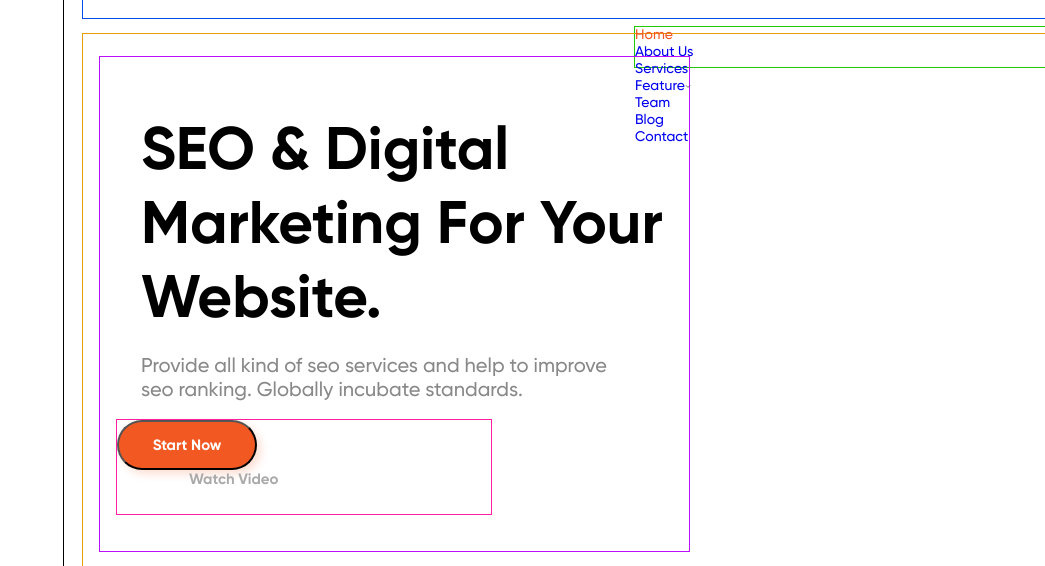
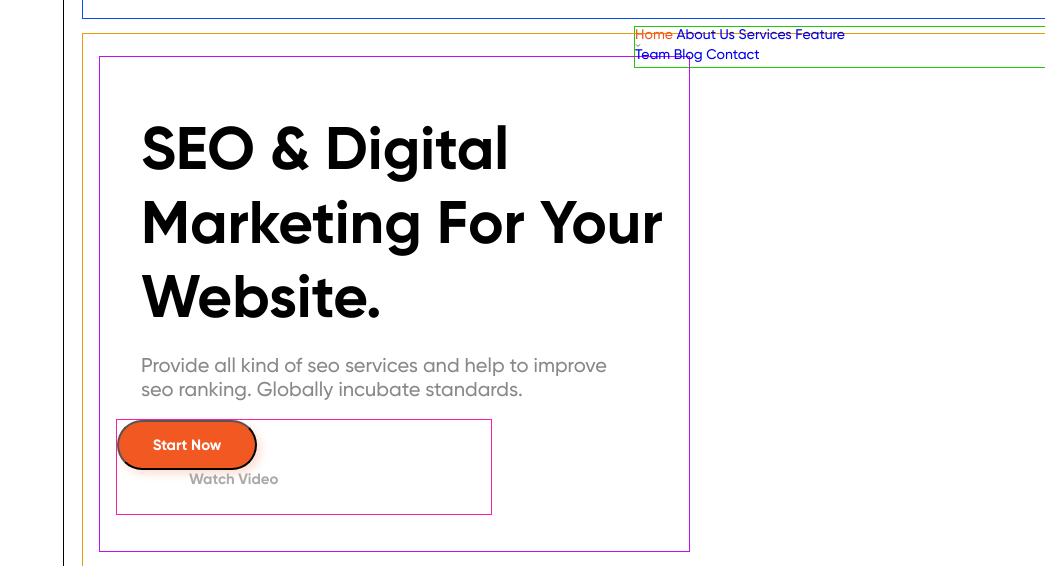
Before and after one commit to Chitava/HTMLCSSHW, a plain HTML site: page index.html in a window 1280 px wide. Shown: the part 126-692 px from the top of the page, without its empty margins (235-1280 px from the left). Drawn offline with Linux system fonts and the light colour scheme.

Commit message:
Исправил стиль для всех ссылок

```diff
--- a/css/style.css
+++ b/css/style.css
@@ -24,9 +24,7 @@ img{
     display: block;
 }
 
-a {
-    display: flex;
-}
+
 
 .container{
     width: 1398px;
```
